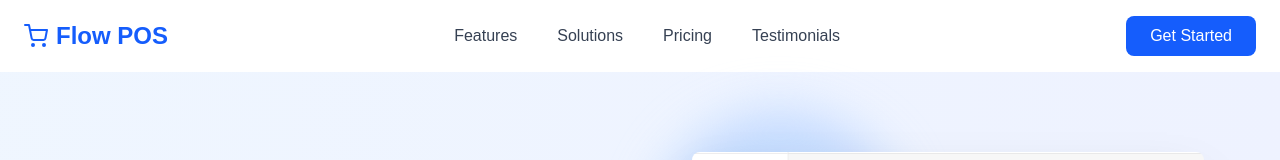
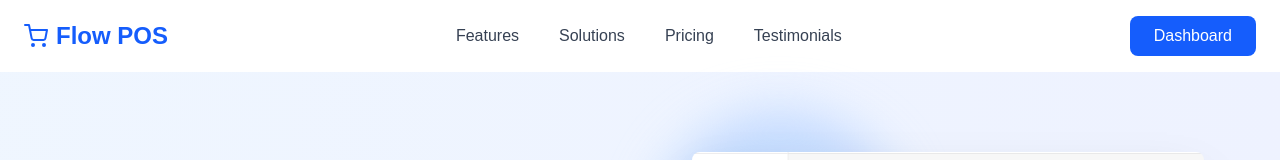
Before and after one commit to TayyabFT/POS_system, a Next.js app: page / in a window 1280 px wide. Shown: the top 160 px of the page. Built offline with nearby package versions, Linux system fonts and the light colour scheme.

Commit message:
navbar color correct

```diff
--- a/src/app/page.js
+++ b/src/app/page.js
@@ -6,10 +6,15 @@ import Image from 'next/image';
 import dashboardImage from "@/assets/images/pos-dashboard.png"
 import qrcodedemo from "@/assets/images/qrcodedemo.png"
 import posModules from "@/assets/images/posModule.png"
+import { useRouter } from 'next/navigation';
 
 const LandingPage = () => {
   const [isMenuOpen, setIsMenuOpen] = useState(false);
   const [isVideoOpen, setIsVideoOpen] = useState(false);
+const router = useRouter();
+  const handleDashboardClick = () => {
+    router.push('/dashboard');
+  };
 
   const features = [
     {
@@ -109,8 +114,8 @@ const LandingPage = () => {
           </div>
 
           <div className="hidden md:block">
-            <button className="px-6 py-2 bg-blue-600 text-white rounded-lg hover:bg-blue-700 transition duration-300">
-              Get Started
+            <button onClick={handleDashboardClick} className="px-6 py-2 bg-blue-600 text-white rounded-lg hover:bg-blue-700 transition duration-300">
+              Dashboard
             </button>
           </div>
 
--- a/src/components/Dashboard.jsx
+++ b/src/components/Dashboard.jsx
@@ -87,7 +87,7 @@ const DashboardPage = () => {
       </button>
 
       {/* Sidebar */}
-      <aside className={`fixed md:relative z-40 w-64 bg-gray-600 text-black h-full transition-all duration-300 ${isMobileMenuOpen ? 'left-0' : '-left-64 md:left-0'}`}>
+      <aside className={`fixed md:relative z-40 w-64 bg-white text-black h-full transition-all duration-300 ${isMobileMenuOpen ? 'left-0' : '-left-64 md:left-0'}`}>
         <div className="flex items-center justify-between p-4 border-b border-gray-800">
           <div className="text-2xl font-bold flex items-center text-blue-400">
             <FiShoppingCart className="mr-2" /> Flow POS
@@ -101,7 +101,7 @@ const DashboardPage = () => {
         </div>
 
         <nav className="p-4 space-y-2">
-          <div className="flex items-center space-x-3 p-3 rounded-lg bg-gray-800 text-blue-400 font-semibold">
+          <div className="flex items-center space-x-3 p-3 rounded-lg bg-blue-400 text-white font-semibold">
             <FiPieChart className="w-5 h-5" /> <span>Dashboard</span>
           </div>
           <div className="flex items-center space-x-3 p-3 rounded-lg hover:bg-gray-800 hover:text-blue-400 cursor-pointer transition-colors">
```
